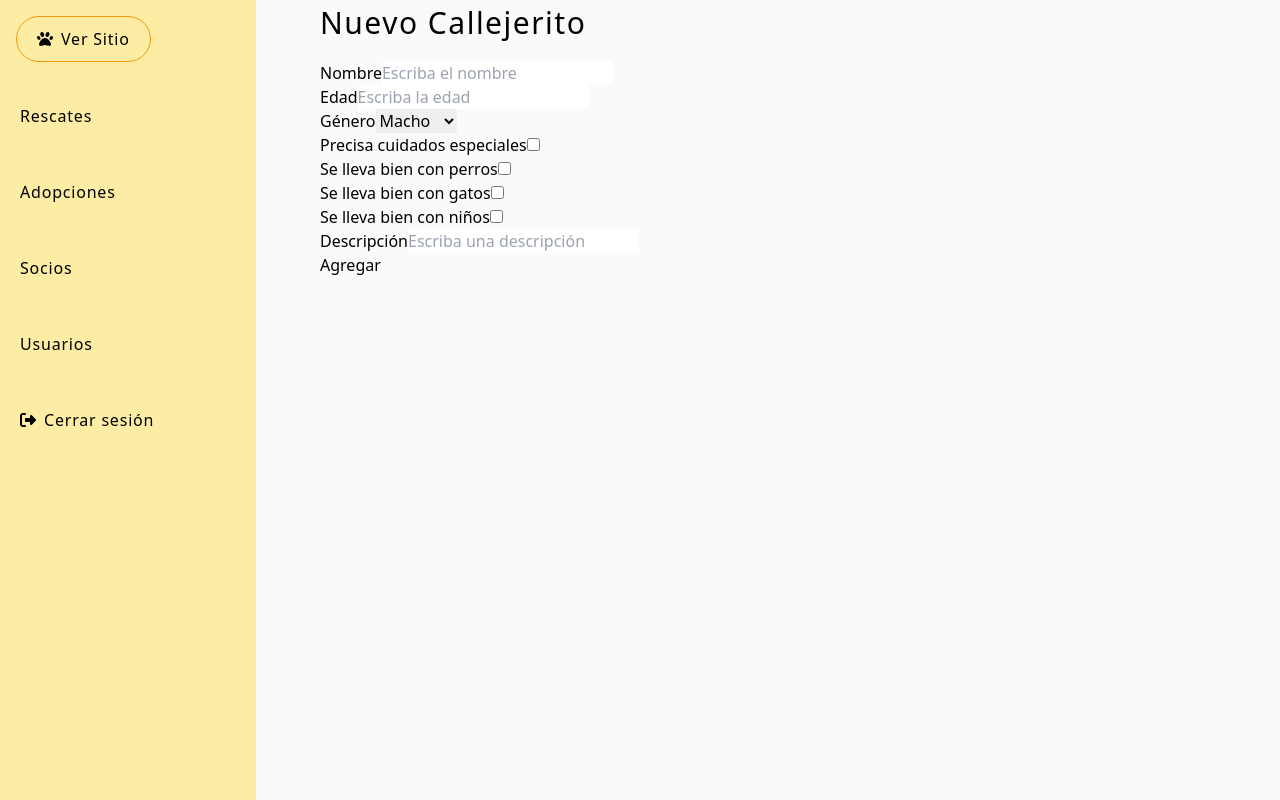
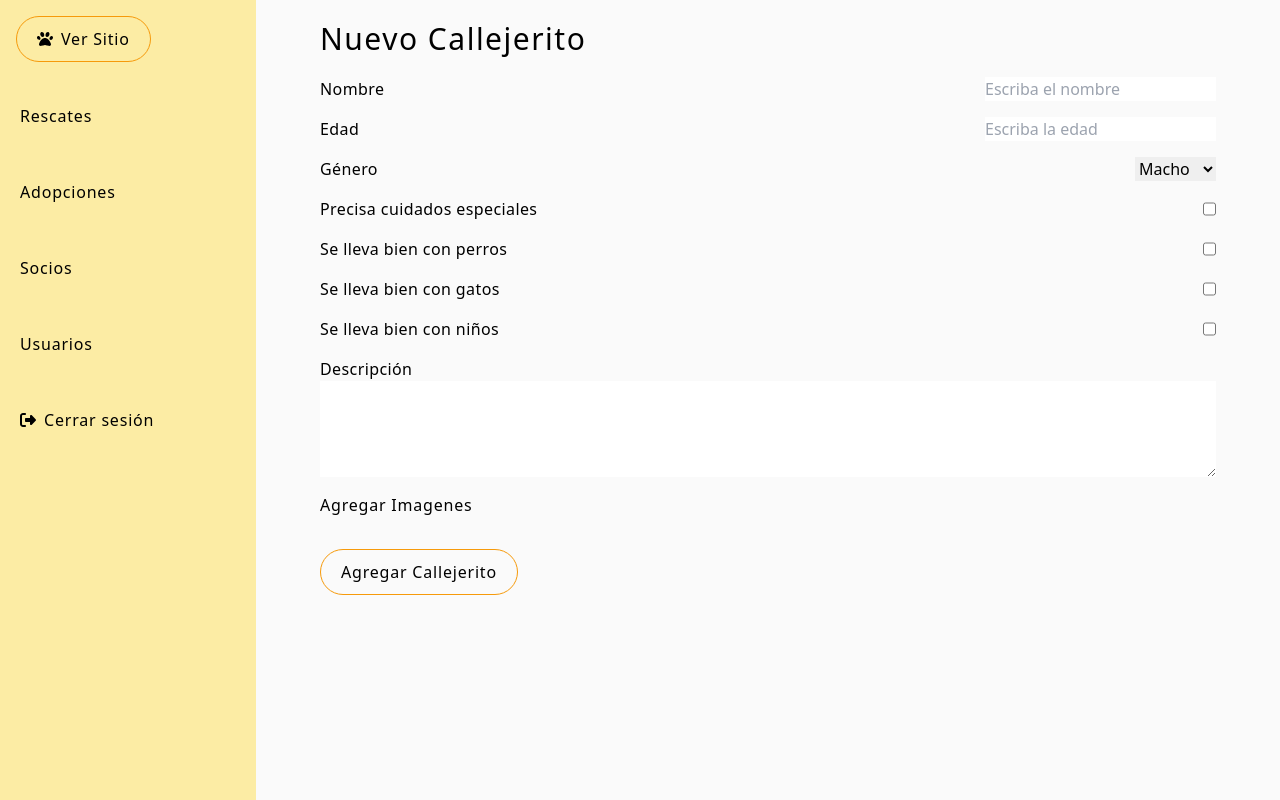
Before and after one commit to KariRomero/fundacionCallejeritos, a React (Vite) app in the folder client/: page /admin/adopciones/create in a window 1280 px wide. Built offline with nearby package versions, Linux system fonts and the light colour scheme.

Commit message:
cambio de estilos en componentes del dashboard de adoptions

```diff
--- a/client/src/views/Dashboard/AdoptionsDashboard/AdoptionsCreateForm.jsx
+++ b/client/src/views/Dashboard/AdoptionsDashboard/AdoptionsCreateForm.jsx
@@ -12,12 +12,12 @@ const AdoptionsCreateForm = () => {
         name: '',
         gender: 'macho',
         specialCare: false,
-        age:'',
-        getsAlongWithDogs:false,
-        getsAlongWithCats:false,
-        getsAlongWithChildren:false,
+        age: '',
+        getsAlongWithDogs: false,
+        getsAlongWithCats: false,
+        getsAlongWithChildren: false,
         description: '',
-        image:[]
+        image: []
     });
 
     const handleChange = (e) => {
@@ -39,12 +39,12 @@ const AdoptionsCreateForm = () => {
                 name: '',
                 gender: 'macho',
                 specialCare: false,
-                age:'',
-                getsAlongWithDogs:false,
-                getsAlongWithCats:false,
-                getsAlongWithChildren:false,
+                age: '',
+                getsAlongWithDogs: false,
+                getsAlongWithCats: false,
+                getsAlongWithChildren: false,
                 description: '',
-                image:[]
+                image: []
             });
             alert('Callejerito agregado');
         }
@@ -53,11 +53,11 @@ const AdoptionsCreateForm = () => {
 
     return (
         <section className="flex justify-center sm:ml-64">
-            <div className="w-full max-w-4xl">
+            <div className="w-full max-w-4xl mt-4">
                 <h1 className="title">Nuevo Callejerito</h1>
                 <form onSubmit={handleSubmit}>
-                    <div>
-                        <label>Nombre</label>
+                    <div className=" my-4 flex justify-between">
+                        <label className="paragraph">Nombre</label>
                         <input
                             placeholder='Escriba el nombre'
                             type="text"
@@ -67,8 +67,8 @@ const AdoptionsCreateForm = () => {
                         />
                     </div>
 
-                    <div>
-                        <label>Edad</label>
+                    <div className=" my-4 flex justify-between">
+                        <label className="paragraph">Edad</label>
                         <input
                             placeholder='Escriba la edad'
                             type="text"
@@ -78,8 +78,8 @@ const AdoptionsCreateForm = () => {
                         />
                     </div>
 
-                    <div>
-                        <label>Género</label>
+                    <div className=" my-4 flex justify-between">
+                        <label className="paragraph">Género</label>
                         <select
                             value={form.gender}
                             name='gender'
@@ -90,8 +90,8 @@ const AdoptionsCreateForm = () => {
                         </select>
                     </div>
 
-                    <div>
-                        <label>Precisa cuidados especiales</label>
+                    <div className=" my-4 flex justify-between">
+                        <label className="paragraph">Precisa cuidados especiales</label>
                         <input
                             type="checkbox"
                             checked={form.specialCare}
@@ -100,8 +100,8 @@ const AdoptionsCreateForm = () => {
                         />
                     </div>
 
-                    <div>
-                        <label>Se lleva bien con perros</label>
+                    <div className=" my-4 flex justify-between">
+                        <label className="paragraph">Se lleva bien con perros</label>
                         <input
                             type="checkbox"
                             checked={form.getsAlongWithDogs}
@@ -110,8 +110,8 @@ const AdoptionsCreateForm = () => {
                         />
                     </div>
 
-                    <div>
-                        <label>Se lleva bien con gatos</label>
+                    <div className=" my-4 flex justify-between">
+                        <label className="paragraph">Se lleva bien con gatos</label>
                         <input
                             type="checkbox"
                             checked={form.getsAlongWithCats}
@@ -120,8 +120,8 @@ const AdoptionsCreateForm = () => {
                         />
                     </div>
 
-                    <div>
-                        <label>Se lleva bien con niños</label>
+                    <div className=" my-4 flex justify-between">
+                        <label className="paragraph">Se lleva bien con niños</label>
                         <input
                             type="checkbox"
                             checked={form.getsAlongWithChildren}
@@ -130,28 +130,29 @@ const AdoptionsCreateForm = () => {
                         />
                     </div>
 
-                    <div>
-                        <label>Descripción</label>
-                        <input
+                    <div className=" my-4 grid ">
+                        <label className=" paragraph">Descripción</label>
+                        <textarea name="description" rows="4" cols='100' onChange={handleChange}></textarea>
+                        {/* <input
                             placeholder='Escriba una descripción'
                             type="text"
                             value={form.description}
                             name='description'
                             onChange={handleChange}
-                        />
+                        /> */}
                     </div>
 
-                    {/* <div>
-                        <label>Imagenes</label>
-                        <input
+                    <div className=" my-4">
+                        <button className="font-medium text-base tracking-wider ">Agregar Imagenes</button>
+                        {/* <input
                         placeholder='escriba el nombre'
                         type="text"
                         value={form.name}
                         name='name'
-                        />
-                    </div> */}
+                        /> */}
+                    </div>
 
-                    <button type="submit">Agregar</button>
+                    <button type="submit" className="menu-btn border border-secondary rounded-full hover:bg-secondary">Agregar Callejerito</button>
                 </form>
             </div>
         </section>
--- a/client/src/views/Dashboard/AdoptionsDashboard/AdoptionsDashboard.jsx
+++ b/client/src/views/Dashboard/AdoptionsDashboard/AdoptionsDashboard.jsx
@@ -37,7 +37,7 @@ const AdoptionsDashboard = () => {
 
     return (
         <section className="flex justify-center sm:ml-64">
-            <div className="w-full max-w-4xl">
+            <div className="w-full max-w-4xl mt-4">
                 <h1 className="title">Callejeritos en adopción</h1>
                 <div className='flex justify-between items-center'>
                     <select className='paragraph bg-white'>
```
